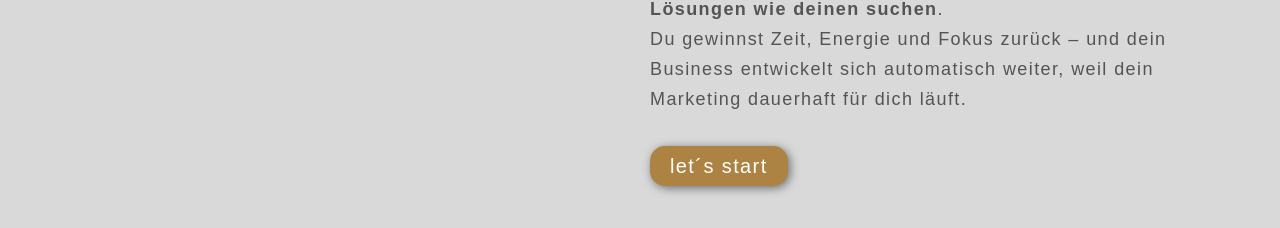
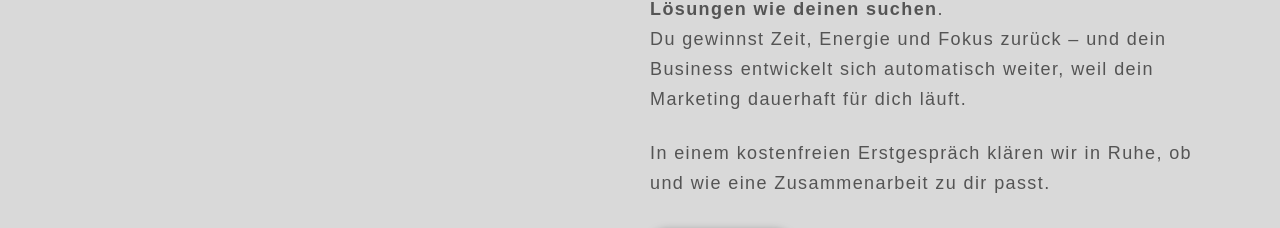
Before and after one commit to Hagen381/website_molloybusiness, a Next.js app: page /angebote in a window 1280 px wide. Shown: the part 2233-2461 px from the top of the page. Built offline with nearby package versions, Linux system fonts and the light colour scheme; a web font is replaced by a local one.

Commit message:
Angebote: let´s start auf Calendly, Hinweissatz zum Erstgespraech
Co-Authored-By: Claude Opus 5 <noreply@anthropic.com>
Claude-Session: https://claude.ai/code/session_01N4Hqsy3rcnwYVcVGn5Ga5f

```diff
--- a/src/app/angebote/page.tsx
+++ b/src/app/angebote/page.tsx
@@ -381,14 +381,23 @@ export default function AngebotePage() {
                 dauerhaft für dich läuft.
               </p>
 
-              {/* Im Original die alte Kontaktseite — die Adresse kommt jetzt
-                  aus siteConfig. Primär-Button wie die beiden anderen dieser
-                  Seite: der sekundäre (#D9D9D9) wäre auf dem #D9D9D9-Grund
-                  dieses Abschnitts unsichtbar, und im Original tragen alle
-                  drei Buttons dieselben Elementor-Klassen. */}
+              {/* Im Original die alte Kontaktseite — der Button führt jetzt
+                  in die Terminbuchung, deshalb steht der Hinweissatz zum
+                  kostenfreien Erstgespräch darüber (nicht im Original).
+                  Primär-Button wie die beiden anderen dieser Seite: der
+                  sekundäre (#D9D9D9) wäre auf dem #D9D9D9-Grund dieses
+                  Abschnitts unsichtbar, und im Original tragen alle drei
+                  Buttons dieselben Elementor-Klassen. */}
+              <p className={`${BODY} mt-6`}>
+                In einem kostenfreien Erstgespräch klären wir in Ruhe, ob und
+                wie eine Zusammenarbeit zu dir passt.
+              </p>
+
               <div className="mt-8">
                 <a
-                  href={`mailto:${siteConfig.email}`}
+                  href={siteConfig.calendly}
+                  target="_blank"
+                  rel="noopener noreferrer"
                   className="btn btn-primary"
                 >
                   let´s start
@@ -655,10 +664,17 @@ export default function AngebotePage() {
               </p>
 
               {/* Im Original ein mailto — bei einer Terminvereinbarung ist der
-                  Calendly-Link das richtige Ziel. Dunkelgrauer Button
+                  Calendly-Link das richtige Ziel; der Hinweissatz zum
+                  kostenfreien Erstgespräch darüber steht nicht im Original.
+                  Dunkelgrauer Button
                   (.btn-dark): auf dem goldhellen Grund dieses Abschnitts
                   gingen sowohl der goldene Primär- als auch der graue
                   Sekundär-Button unter. */}
+              <p className={`${BODY} mt-6 text-white`}>
+                In einem kostenfreien Erstgespräch klären wir in Ruhe, ob und
+                wie eine Zusammenarbeit zu dir passt.
+              </p>
+
               <div className="mt-8">
                 <a
                   href={siteConfig.calendly}
```
